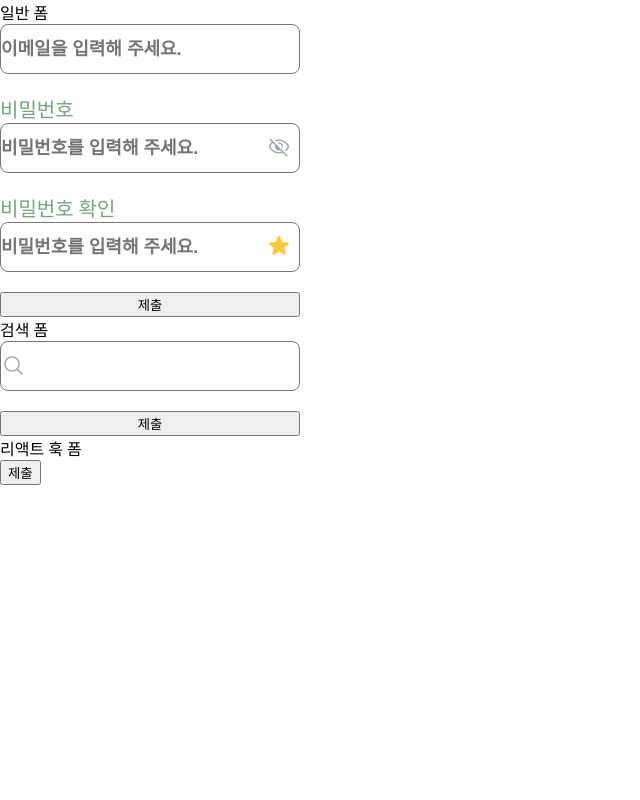
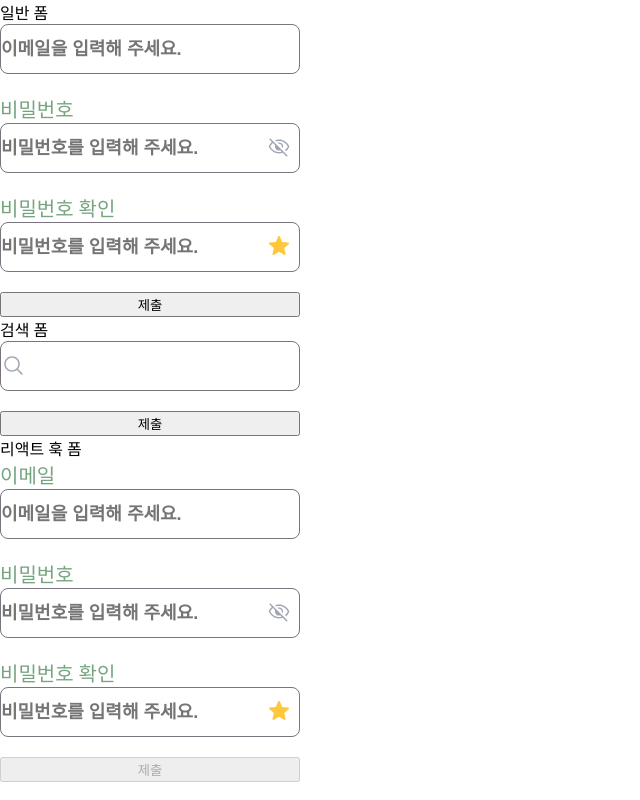
Before and after one commit to Together-3team/common, a Next.js app: page /bongchan in a window 1280 px wide. Shown: the whole page, without its empty margins (0-640 px from the left). Built offline with nearby package versions, Linux system fonts and the light colour scheme.

Commit message:
feat: HookForm 구현

```diff
--- a/components/bongchan/HookForm.tsx
+++ b/components/bongchan/HookForm.tsx
@@ -1,8 +1,12 @@
-import { z } from 'zod';
 import { useForm } from 'react-hook-form';
-import { zodResolver } from '@hookform/resolvers/zod';
+import classNames from 'classnames/bind';
+import * as Yup from 'yup';
+import { yupResolver } from '@hookform/resolvers/yup';
 
+import styles from './Form.module.scss';
 import InputBongchan from './Input';
+
+const cx = classNames.bind(styles);
 
 type FormValues = {
   email: string;
@@ -10,27 +14,20 @@ type FormValues = {
   passwordConfirm: string;
 };
 
-const schema = z
-  .object({
-    email: z
-      .string()
-      .trim()
-      .min(1, { message: '이메일을 입력해 주세요.' })
-      .email({ message: '이메일 형식으로 입력해 주세요.' }),
-    password: z
-      .string()
-      .trim()
-      .min(1, { message: '비밀번호를 입력해 주세요.' })
-      .min(8, { message: '8자 이상 입력해 주세요.' }),
-    passwordConfirm: z
-      .string()
-      .trim()
-      .min(1, { message: '비밀번호를 입력해 주세요.' }),
-  })
-  .refine((data) => data.password === data.passwordConfirm, {
-    path: ['passwordConfirm'],
-    message: '비밀번호가 일치하지 않습니다.',
-  });
+const formSchema = Yup.object({
+  email: Yup.string()
+    .trim()
+    .email('이메일 형식으로 입력해 주세요.')
+    .required('이메일을 입력해 주세요.'),
+  password: Yup.string()
+    .trim()
+    .min(8, '8자 이상 입력해 주세요.')
+    .required('비밀번호를 입력해 주세요.'),
+  passwordConfirm: Yup.string()
+    .trim()
+    .oneOf([Yup.ref('password')], '비밀번호가 일치하지 않습니다.')
+    .required('비밀번호를 입력해 주세요.'),
+});
 
 export default function HookFormBongchan() {
   const {
@@ -40,7 +37,7 @@ export default function HookFormBongchan() {
     setError,
     reset,
   } = useForm<FormValues>({
-    resolver: zodResolver(schema),
+    resolver: yupResolver(formSchema),
     mode: 'all',
     defaultValues: {
       email: '',
@@ -49,13 +46,73 @@ export default function HookFormBongchan() {
   });
 
   const handleValidSubmit = (data: FormValues) => {
-    console.log(data);
+    alert('제출 완료');
   };
 
   return (
-    <form onSubmit={handleSubmit(handleValidSubmit)}>
-      <InputBongchan />
-      <button type="submit">제출</button>
+    <form className={cx('form')} onSubmit={handleSubmit(handleValidSubmit)}>
+      <InputBongchan>
+        <InputBongchan.Label className={cx('label')} htmlFor="email2">
+          이메일
+        </InputBongchan.Label>
+        <InputBongchan.Box isError={errors.email ? true : false}>
+          <InputBongchan.Field
+            className={cx('inputField')}
+            type="email"
+            id="email2"
+            placeholder="이메일을 입력해 주세요."
+            {...register('email')}
+          />
+        </InputBongchan.Box>
+        {errors.email?.message && (
+          <InputBongchan.Message>{errors.email.message}</InputBongchan.Message>
+        )}
+      </InputBongchan>
+      <InputBongchan>
+        <InputBongchan.Label className={cx('label')} htmlFor="password2">
+          비밀번호
+        </InputBongchan.Label>
+        <InputBongchan.Box isError={errors.password ? true : false}>
+          <InputBongchan.Field
+            className={cx('inputField')}
+            type="password"
+            id="password2"
+            placeholder="비밀번호를 입력해 주세요."
+            hasVisibleToggler
+            {...register('password')}
+          />
+        </InputBongchan.Box>
+        {errors.password?.message && (
+          <InputBongchan.Message>
+            {errors.password.message}
+          </InputBongchan.Message>
+        )}
+      </InputBongchan>
+      <InputBongchan>
+        <InputBongchan.Label className={cx('label')} htmlFor="passwordConfirm2">
+          비밀번호 확인
+        </InputBongchan.Label>
+        <InputBongchan.Box isError={errors.passwordConfirm ? true : false}>
+          <InputBongchan.Field
+            className={cx('inputField')}
+            type="password"
+            id="passwordConfirm2"
+            placeholder="비밀번호를 입력해 주세요."
+            hasVisibleToggler
+            visibleTogglerProps={{ src: '/images/heart.svg' }}
+            inVisibleTogglerProps={{ src: '/images/star.svg' }}
+            {...register('passwordConfirm')}
+          />
+        </InputBongchan.Box>
+        {errors.passwordConfirm?.message && (
+          <InputBongchan.Message>
+            {errors.passwordConfirm.message}
+          </InputBongchan.Message>
+        )}
+      </InputBongchan>
+      <button type="submit" disabled={!isValid || isSubmitting}>
+        제출
+      </button>
     </form>
   );
 }
```
